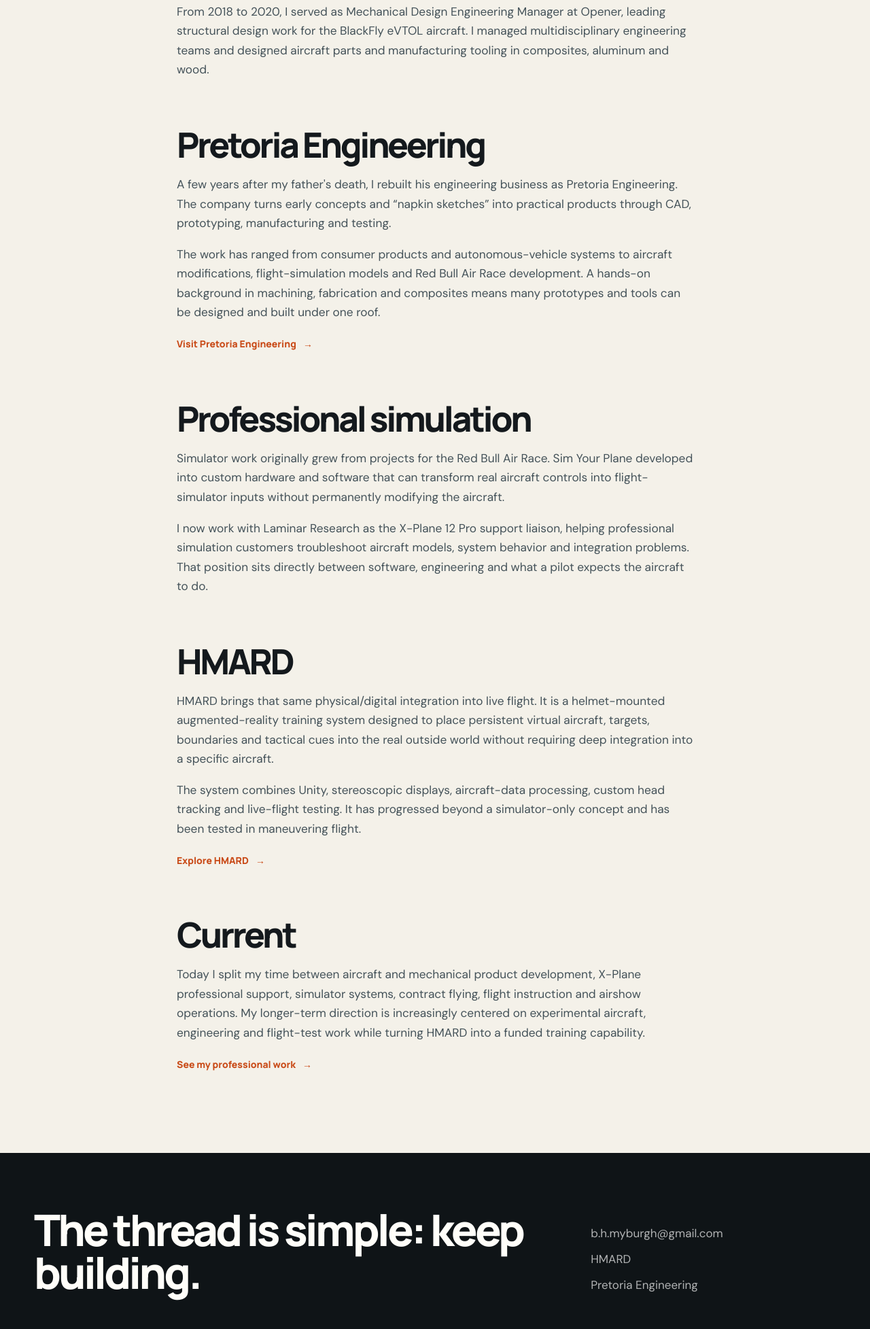
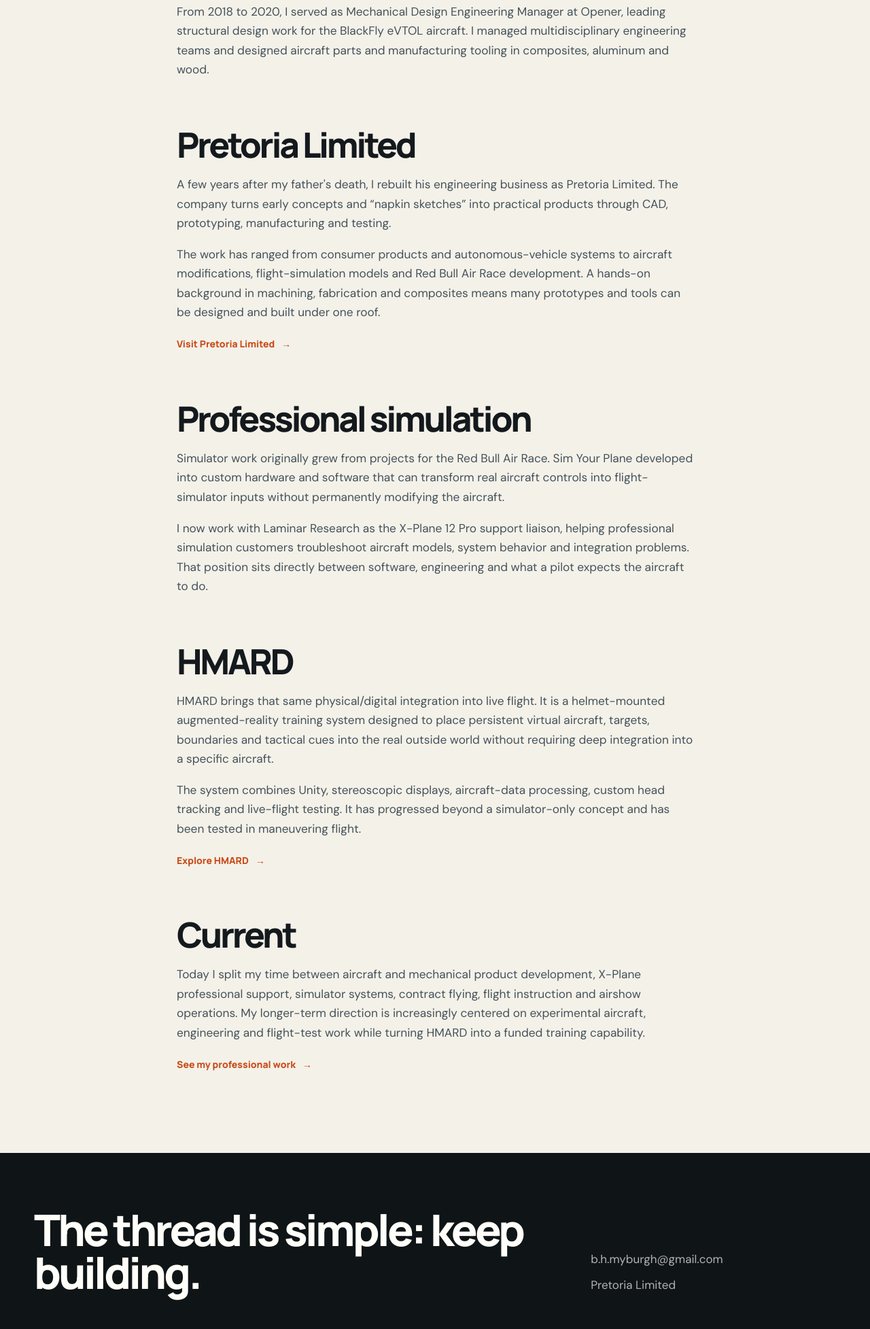
Before and after one commit to BenMyburgh/website, a website: page site/full-bio/index.html in a window 1280 px wide. Shown: the part 2225-4180 px from the top of the page at 68% size. Drawn offline with Linux system fonts and the light colour scheme.

Commit message:
Update company links and footer navigation

```diff
--- a/site/full-bio/index.html
+++ b/site/full-bio/index.html
@@ -54,10 +54,10 @@
         <p>At Scaled Composites, I supported the design and construction of the Stratolaunch center wing as an engineering technician and composites fabricator. The work included drill templates, structural calculations, composite layups and hands-on aircraft assembly.</p>
         <p>From 2018 to 2020, I served as Mechanical Design Engineering Manager at Opener, leading structural design work for the BlackFly eVTOL aircraft. I managed multidisciplinary engineering teams and designed aircraft parts and manufacturing tooling in composites, aluminum and wood.</p>
 
-        <h2>Pretoria Engineering</h2>
-        <p>A few years after my father's death, I rebuilt his engineering business as Pretoria Engineering. The company turns early concepts and “napkin sketches” into practical products through CAD, prototyping, manufacturing and testing.</p>
+        <h2>Pretoria Limited</h2>
+        <p>A few years after my father's death, I rebuilt his engineering business as Pretoria Limited. The company turns early concepts and “napkin sketches” into practical products through CAD, prototyping, manufacturing and testing.</p>
         <p>The work has ranged from consumer products and autonomous-vehicle systems to aircraft modifications, flight-simulation models and Red Bull Air Race development. A hands-on background in machining, fabrication and composites means many prototypes and tools can be designed and built under one roof.</p>
-        <p><a class="text-link" href="https://www.pretoriaengineering.com/" target="_blank" rel="noopener">Visit Pretoria Engineering</a></p>
+        <p><a class="text-link" href="https://pretorialimited.com/" target="_blank" rel="noopener">Visit Pretoria Limited</a></p>
 
         <h2>Professional simulation</h2>
         <p>Simulator work originally grew from projects for the Red Bull Air Race. Sim Your Plane developed into custom hardware and software that can transform real aircraft controls into flight-simulator inputs without permanently modifying the aircraft.</p>
@@ -81,8 +81,7 @@
         <h2>The thread is simple: keep building.</h2>
         <div class="footer-links">
           <a href="mailto:b.h.myburgh@gmail.com">b.h.myburgh@gmail.com</a>
-          <a href="https://hmard.tech/" target="_blank" rel="noopener">HMARD</a>
-          <a href="https://www.pretoriaengineering.com/" target="_blank" rel="noopener">Pretoria Engineering</a>
+          <a href="https://pretorialimited.com/" target="_blank" rel="noopener">Pretoria Limited</a>
         </div>
       </div>
       <div class="footer-bottom"><span>© <span data-year></span> Ben Myburgh</span><span>South Carolina</span></div>
```
Also changed, not shown: site/flying/index.html (+1 -2 lines), site/index.html (+3 -5 lines), site/work/index.html (+2 -3 lines).
